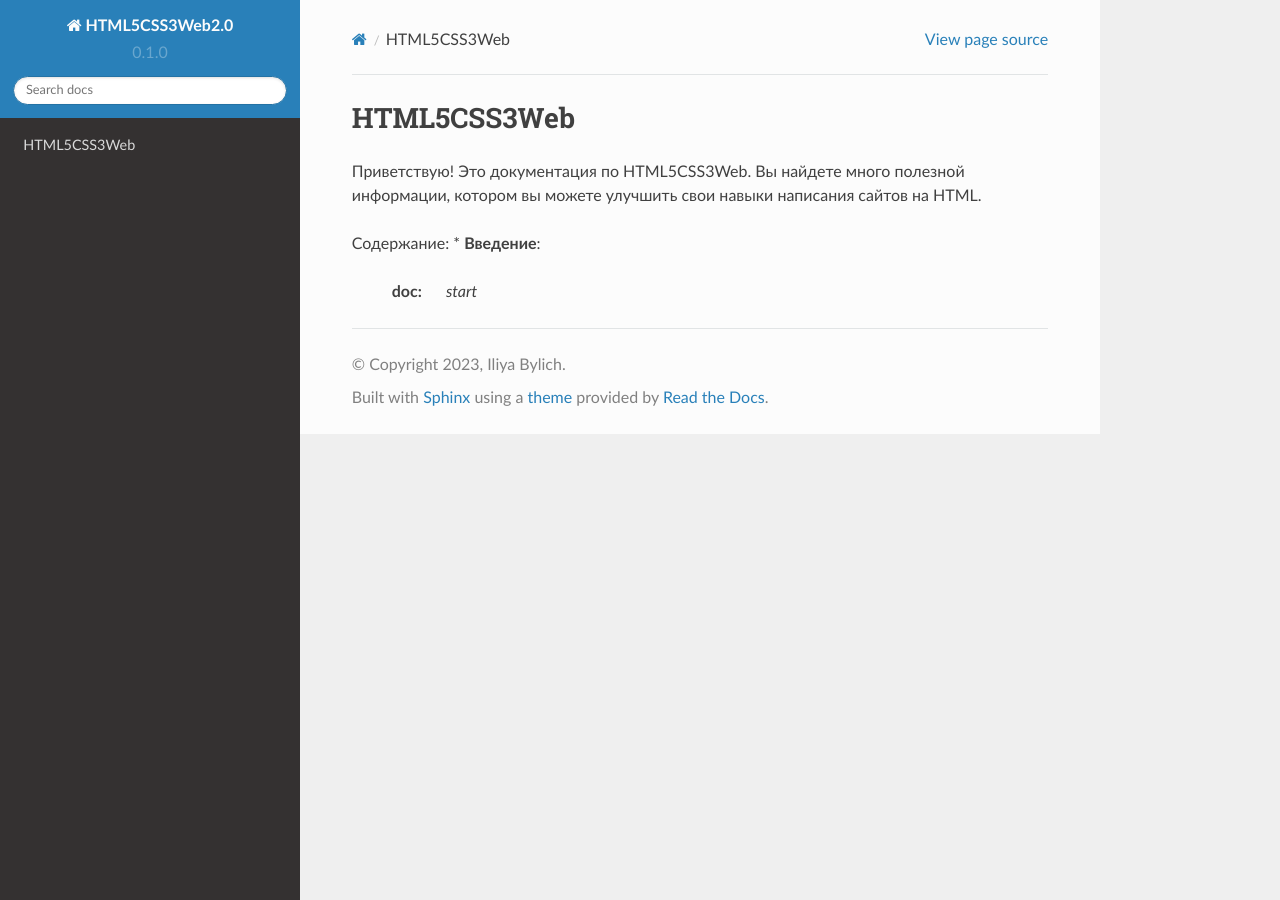
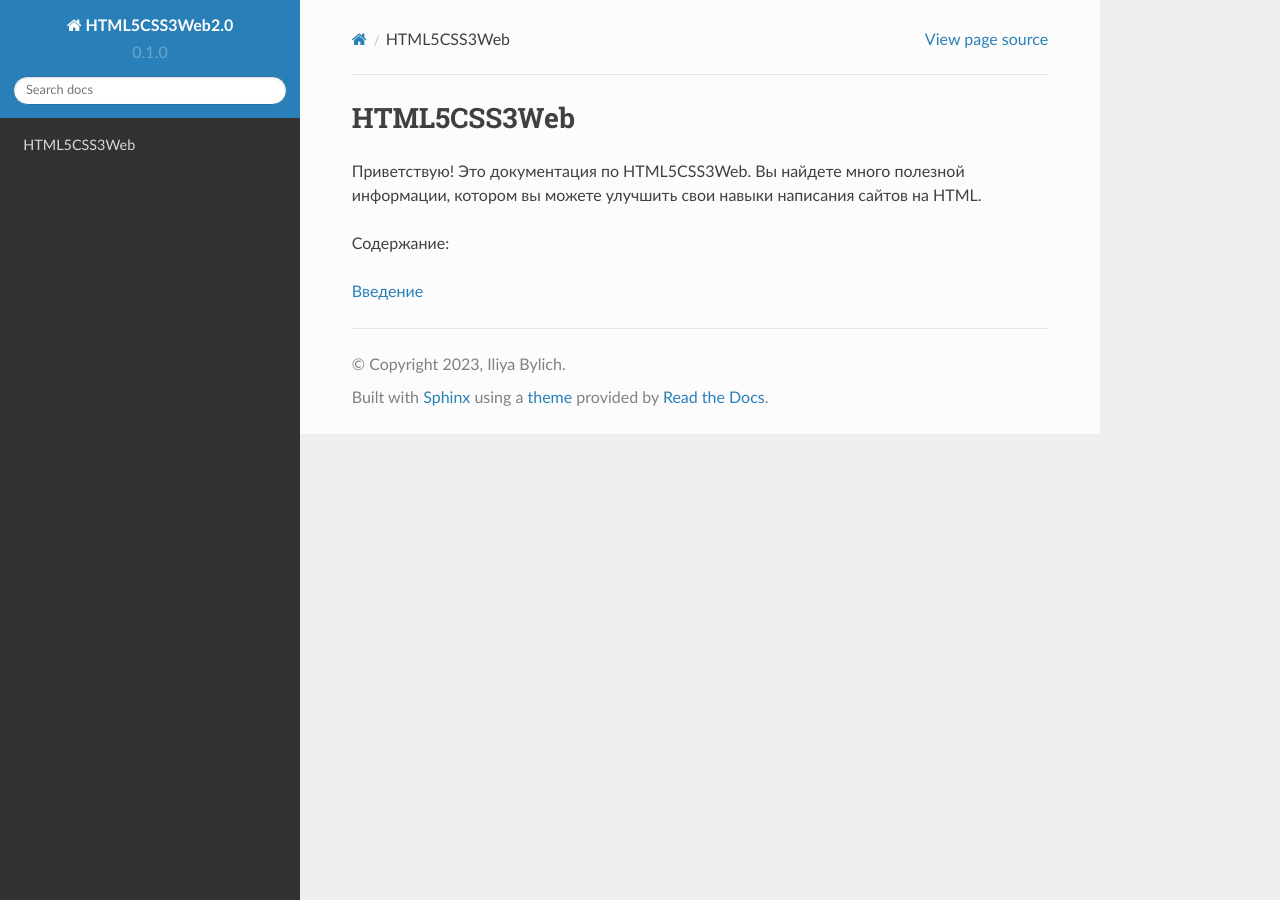
Before and after one commit to Iliya5digital/HTML5CSS3Web, a Sphinx documentation site: the page built from docs/source/index.rst, in a window 1280 px wide. Built offline with Sphinx 7.4.7 and the Read the Docs theme 2.0.0, drawn with Linux system fonts in a browser that asks for light colours.

Commit message:
Update index.rst

```diff
--- a/docs/source/index.rst
+++ b/docs/source/index.rst
@@ -5,5 +5,5 @@ HTML5CSS3Web
 Вы найдете много полезной информации, котором вы можете улучшить свои навыки написания сайтов на HTML.
 
 Содержание:
-* **Введение**:
-  :doc: `start`
+
+`Введение <https://html5css3web3.readthedocs.io/ru/latest/start.html>`_
```
